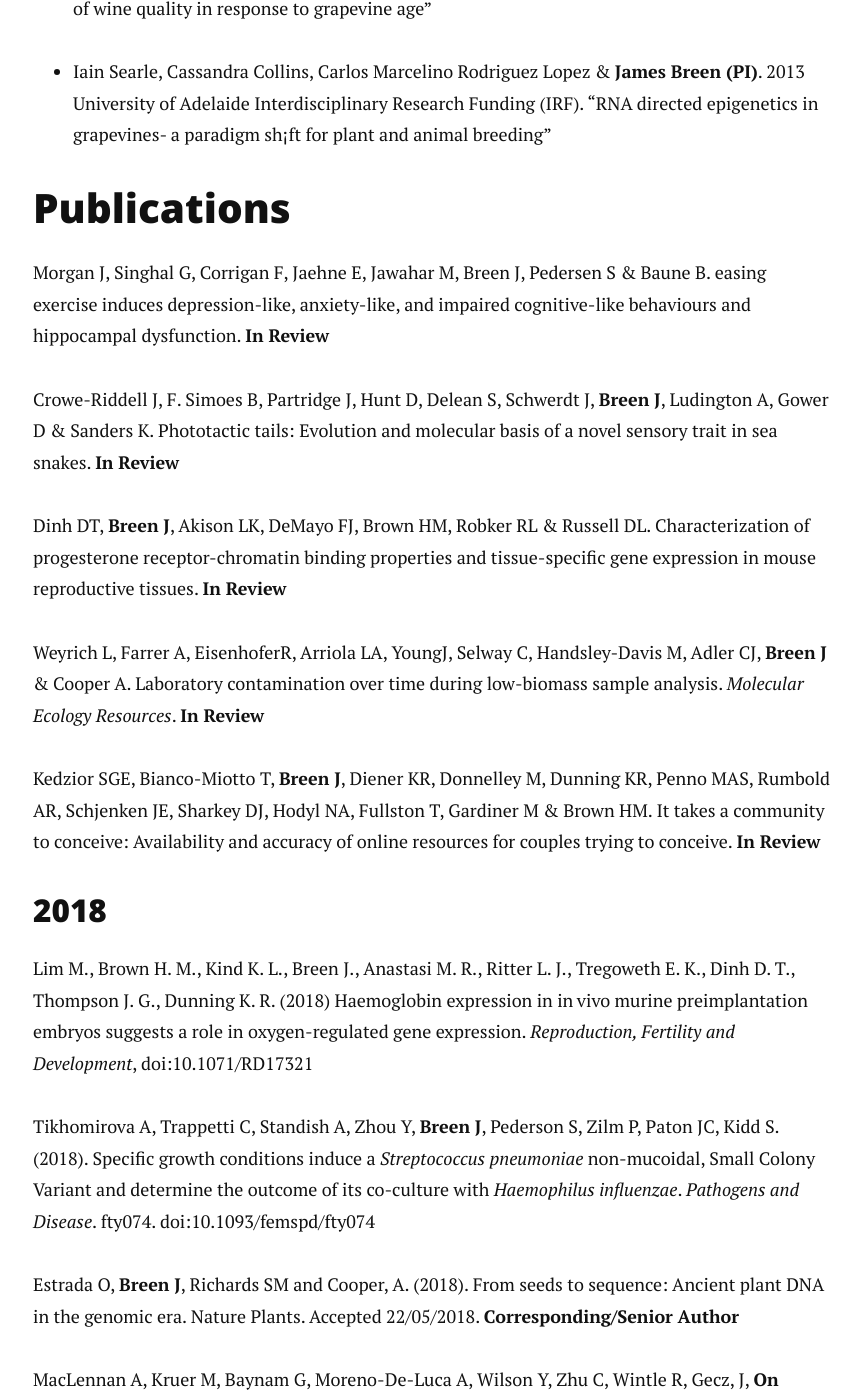
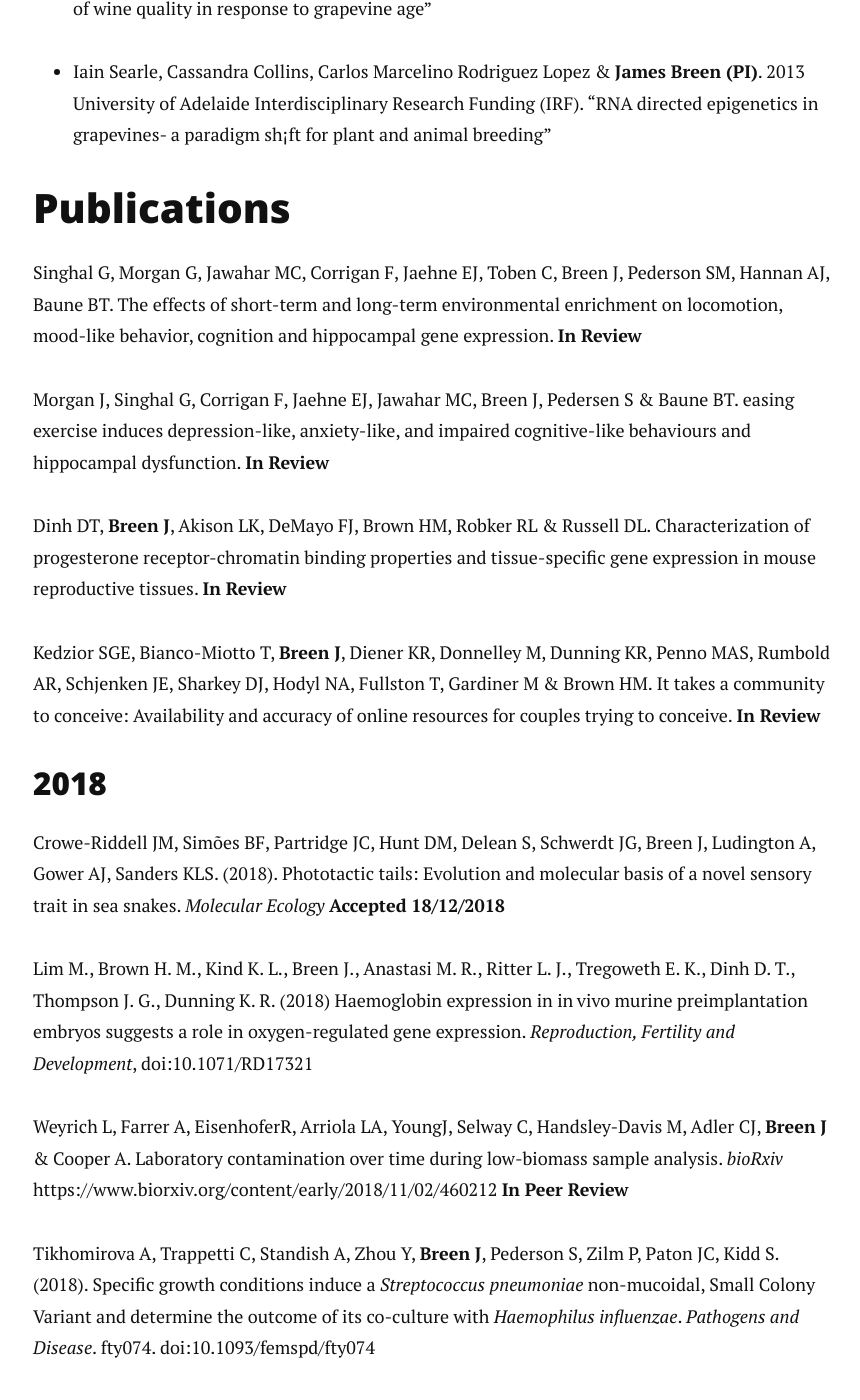
Before and after one commit to jimmybgammyknee/jimmybgammyknee.github.io, a Jekyll site: the page built from cv.md, in a window 1280 px wide and 1400 px high, scrolled down 3688 px. Shown: the whole window, without its empty margins (207-1067 px from the left). Built offline with Jekyll 4.4.1, drawn with Linux system fonts in a browser that asks for light colours; nearby versions of some CDN libraries.

Commit message:
Added new papers for 2018!

```diff
--- a/cv.md
+++ b/cv.md
@@ -100,19 +100,21 @@ Supervisors: Matthew Bellgard & Rudi Appels <br>
 
 <!-- ### Journals -->
 
-Morgan J, Singhal G, Corrigan F, Jaehne E, Jawahar M, Breen J, Pedersen S & Baune B. easing exercise induces depression-like, anxiety-like, and impaired cognitive-like behaviours and hippocampal dysfunction. **In Review**
+Singhal G, Morgan G, Jawahar MC, Corrigan F, Jaehne EJ, Toben C, Breen J, Pederson SM, Hannan AJ, Baune BT. The effects of short-term and long-term environmental enrichment on locomotion, mood-like behavior, cognition and hippocampal gene expression. **In Review**
 
-Crowe-Riddell J, F. Simoes B, Partridge J, Hunt D, Delean S, Schwerdt J, **Breen J**, Ludington A, Gower D & Sanders K. Phototactic tails: Evolution and molecular basis of a novel sensory trait in sea snakes. **In Review**
+Morgan J, Singhal G, Corrigan F, Jaehne EJ, Jawahar MC, Breen J, Pedersen S & Baune BT. easing exercise induces depression-like, anxiety-like, and impaired cognitive-like behaviours and hippocampal dysfunction. **In Review**
 
 Dinh DT, **Breen J**, Akison LK, DeMayo FJ, Brown HM, Robker RL & Russell DL. Characterization of progesterone receptor-chromatin binding properties and tissue-specific gene expression in mouse reproductive tissues. **In Review**
-
-Weyrich L, Farrer A, EisenhoferR, Arriola LA, YoungJ, Selway C, Handsley-Davis M, Adler CJ, **Breen J** & Cooper A. Laboratory contamination over time during low-biomass sample analysis. *Molecular Ecology Resources*. **In Review**
 
 Kedzior SGE, Bianco-Miotto T, **Breen J**, Diener KR, Donnelley M, Dunning KR, Penno MAS, Rumbold AR, Schjenken JE, Sharkey DJ, Hodyl NA, Fullston T, Gardiner M & Brown HM. It takes a community to conceive: Availability and accuracy of online resources for couples trying to conceive. **In Review**
 
 ### 2018
 
+Crowe-Riddell JM, Simões BF, Partridge JC, Hunt DM, Delean S, Schwerdt JG, Breen J, Ludington A, Gower AJ, Sanders KLS. (2018). Phototactic tails: Evolution and molecular basis of a novel sensory trait in sea snakes. _Molecular Ecology_ **Accepted 18/12/2018**
+
 Lim M., Brown H. M., Kind K. L., Breen J., Anastasi M. R., Ritter L. J., Tregoweth E. K., Dinh D. T., Thompson J. G., Dunning K. R. (2018) Haemoglobin expression in in vivo murine preimplantation embryos suggests a role in oxygen-regulated gene expression. _Reproduction, Fertility and Development_, doi:10.1071/RD17321
+
+Weyrich L, Farrer A, EisenhoferR, Arriola LA, YoungJ, Selway C, Handsley-Davis M, Adler CJ, **Breen J** & Cooper A. Laboratory contamination over time during low-biomass sample analysis. _bioRxiv_ https://www.biorxiv.org/content/early/2018/11/02/460212 **In Peer Review**
 
 Tikhomirova A, Trappetti C, Standish A, Zhou Y, **Breen J**, Pederson S, Zilm P, Paton JC, Kidd S. (2018). Specific growth conditions induce a _Streptococcus pneumoniae_ non-mucoidal, Small Colony Variant and determine the outcome of its co-culture with _Haemophilus influenzae_. _Pathogens and Disease_. fty074. doi:10.1093/femspd/fty074
 
```
